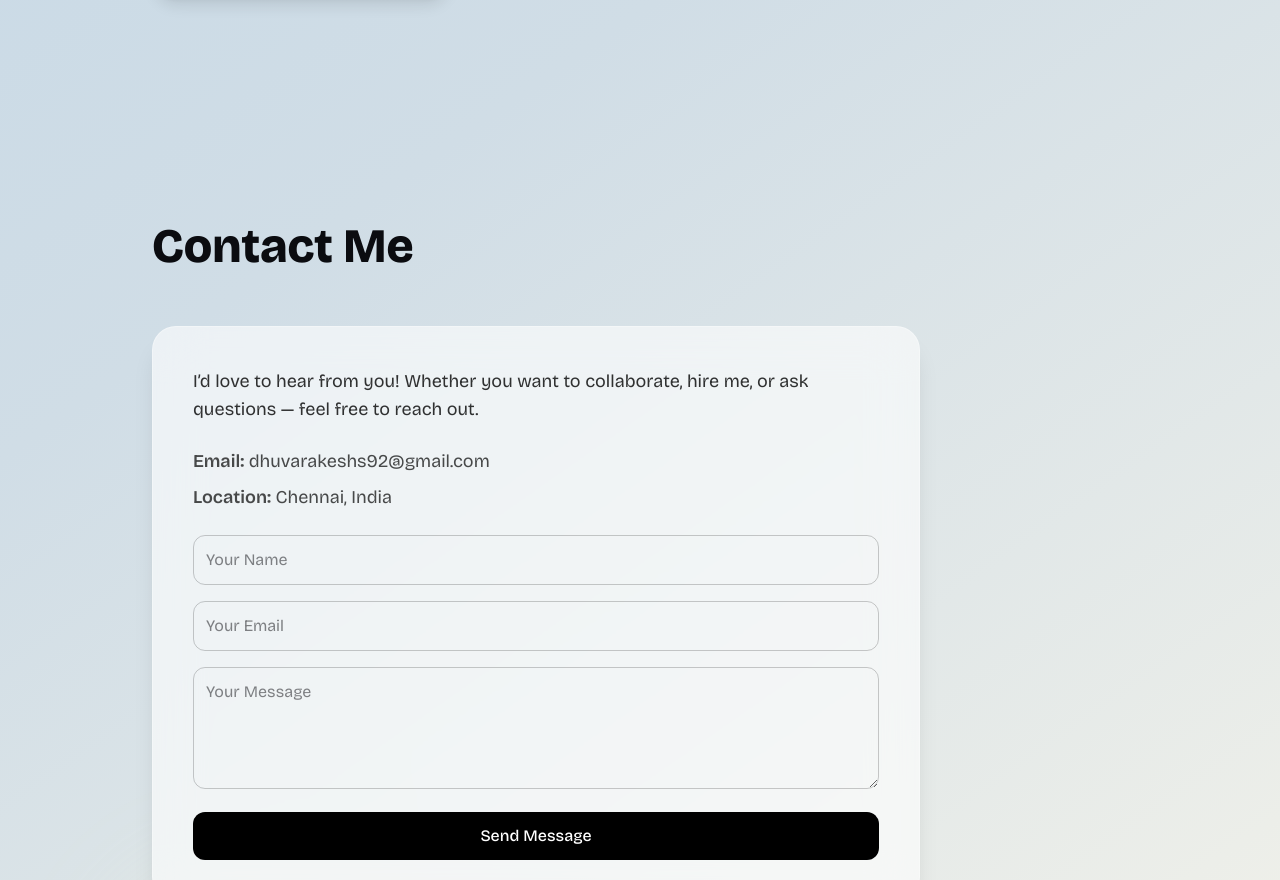
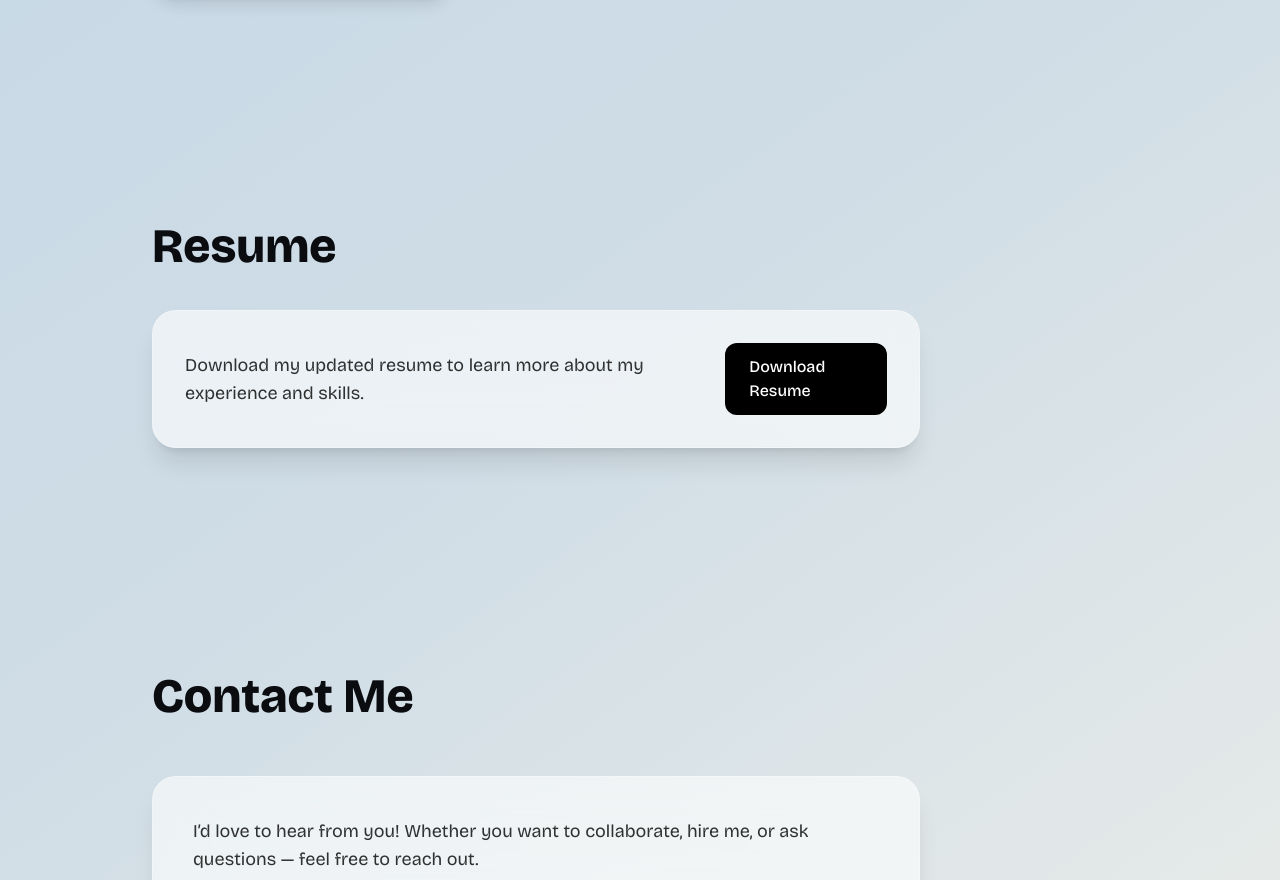
Before and after one commit to Dhuvarakesh17/portfolio, a Next.js app: page / in a window 1280 px wide. Shown: the part 3982-4862 px from the top of the page. Built offline with nearby package versions, Linux system fonts and the light colour scheme.

Commit message:
added resume to portfolio

```diff
--- a/app/page.tsx
+++ b/app/page.tsx
@@ -348,6 +348,40 @@ export default function Home() {
           ))}
         </motion.div>
       </section>
+{/* RESUME SECTION */}
+<section id="resume" className="py-28 max-w-3xl">
+
+  <motion.h2
+    initial={{ opacity: 0, y: 20 }}
+    whileInView={{ opacity: 1, y: 0 }}
+    viewport={{ once: true }}
+    transition={{ duration: 0.4 }}
+    className="text-4xl md:text-5xl font-extrabold mb-10"
+  >
+    Resume
+  </motion.h2>
+
+  <motion.div
+    initial={{ opacity: 0, y: 25 }}
+    whileInView={{ opacity: 1, y: 0 }}
+    transition={{ duration: 0.5 }}
+    viewport={{ once: true }}
+    className="bg-white/60 backdrop-blur-xl p-8 rounded-3xl shadow-xl border border-white/30 flex flex-col md:flex-row items-center justify-between gap-6"
+  >
+    <p className="text-lg text-black/80">
+      Download my updated resume to learn more about my experience and skills.
+    </p>
+
+    <a
+      href="/resume/Dhuvarakesh-Resume.pdf"
+      download
+      className="px-6 py-3 rounded-xl bg-black text-white font-medium hover:bg-black/85 transition"
+    >
+      Download Resume
+    </a>
+  </motion.div>
+
+</section>
 
       {/* CONTACT SECTION */}
       <section id="contact" className="py-28 max-w-3xl">
--- a/components/sections/Skills.tsx
+++ b/components/sections/Skills.tsx
@@ -10,7 +10,7 @@ import {
   SiMysql,
   SiNodedotjs,
   SiFramer,
-  SiDocker,
+
 } from "react-icons/si";
 
 const skills = [
@@ -22,7 +22,7 @@ const skills = [
   { name: "Node.js", icon: SiNodedotjs },
   { name: "Python", icon: SiPython },
   { name: "MySQL", icon: SiMysql },
-  {name:"Docker",icon:SiDocker}
+
 ];
 
 export default function Skills() {
```
Also changed, not shown: 1 other file (tests, documents, lock files or other folders).
